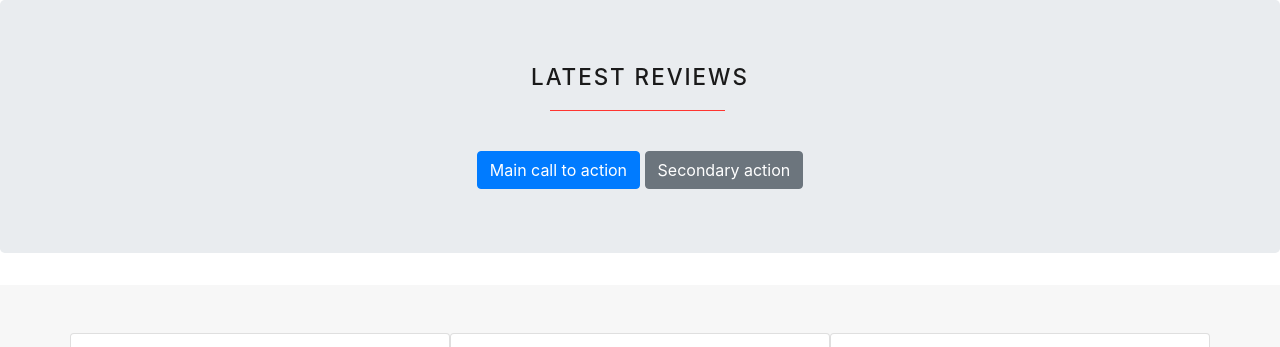
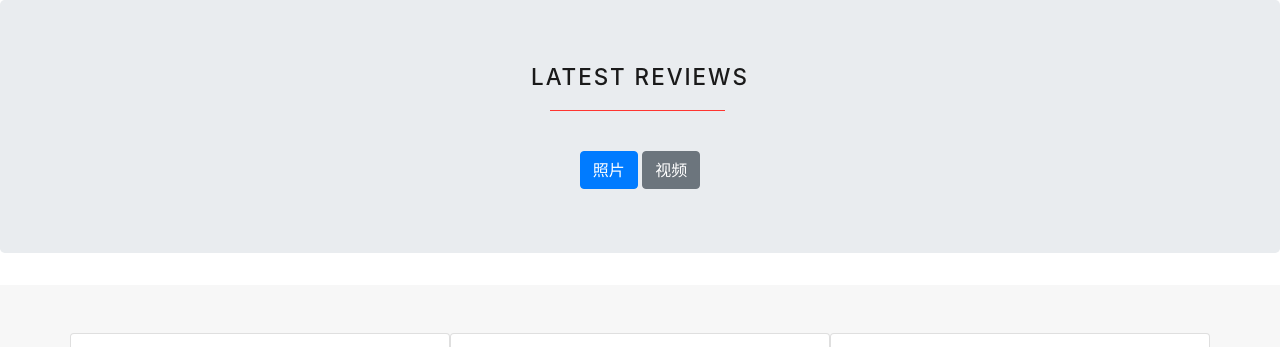
Before and after one commit to charismafight/TYE, a Django app: page / in a window 1280 px wide. Shown: the part 56-403 px from the top of the page. Run offline with Django 3.2, Linux system fonts and the light colour scheme; data comes from the database, SQL or seed files in the repository; both versions use the stored data as it was after the commit; some libraries are stand-ins or nearby versions.

Commit message:
add video base function

```diff
--- a/TYE/models.py
+++ b/TYE/models.py
@@ -38,3 +38,20 @@ def update_time(sender, instance, **kwargs):
         BASE_DIR = os.path.dirname(os.path.dirname(os.path.abspath(__file__)))
         fullpath = BASE_DIR + instance.img.url
         rotate_image(fullpath)
+
+
+class Video(models.Model):
+    title = models.TextField('标题', max_length=100)
+    description = models.TextField('描述', max_length=2000, null=True, blank=True)
+    votes = models.IntegerField('投票数', default=0, editable=False)
+    file = models.FileField('文件', default=None, null=True, blank=True)
+    pub_date = models.DateTimeField('发布时间', default=datetime.now())
+    days_of_born = models.IntegerField('出生天数', editable=False)
+
+    def get_days_of_born(self):
+        born = datetime(2018, 2, 8, tzinfo=timezone(timedelta(hours=8)))
+        self.days_of_born = (self.pub_date - born).days
+        return
+
+    def __str__(self):
+        return self.title
--- a/TYE/views.py
+++ b/TYE/views.py
@@ -5,5 +5,6 @@ from .models import *
 
 def index(request):
     template = loader.get_template('index.html')
-    context = {'archives': Archive.objects.all()}
+    context = {'archives': Archive.objects.all(), 'videos': Video.objects.all()}
+
     return HttpResponse(template.render(context, request))
--- a/static/album.css
+++ b/static/album.css
@@ -38,6 +38,20 @@
 
 .card > img {
     margin-bottom: .75rem;
+}
+
+.videoDiv {
+    float: left;
+    width: 33.333%;
+    height: 33.333%;
+    padding: .75rem;
+    margin-bottom: 2rem;
+    border: 0;
+}
+
+.video {
+    width: 500px;
+    height: 500px;
 }
 
 .card-text {
--- /dev/null
+++ b/static/main.js
@@ -0,0 +1,15 @@
+function selectSection(a) {
+    $("#aPic").attr("class", "btn btn-secondary");
+    $("#aVideo").attr("class", "btn btn-secondary");
+
+    $(a).attr("class", "btn btn-primary");
+
+    $("#divPic").hide();
+    $("#divVideo").hide();
+
+    if ($(a).attr("id") == "aPic") {
+        $("#divPic").show();
+    } else {
+        $("#divVideo").show();
+    }
+}
--- a/templates/base.html
+++ b/templates/base.html
@@ -15,7 +15,8 @@
     <link href="{% static 'thickbox.css' %}" rel="stylesheet">
     <script src="https://code.jquery.com/jquery-3.3.1.min.js"
             integrity="sha256-FgpCb/KJQlLNfOu91ta32o/NMZxltwRo8QtmkMRdAu8=" crossorigin="anonymous"></script>
-    <link rel="shortcut icon" href="{%static 'favicon.ico'  %}" />
+    <link rel="shortcut icon" href="{% static 'favicon.ico' %}"/>
+    <script src="{% static 'main.js' %}"></script>
 </head>
 
 <body>
@@ -70,16 +71,22 @@
             </h1>
             <p class="lead text-muted"></p>
             <p>
-                    <a href="#" class="btn btn-primary">Main call to action</a>
-                    <a href="#" class="btn btn-secondary">Secondary action</a>
+                <a id="aPic" href="#" onclick="selectSection(this)" class="btn btn-primary">照片</a>
+                <a id="aVideo" href="#" onclick="selectSection(this)" class="btn btn-secondary">视频</a>
             </p>
         </div>
     </section>
 
-        {% block main %}
+    <div id="divPic">
+        {% block blockPic %}
 
         {% endblock %}
+    </div>
+    <div id="divVideo">
+        {% block blockVideo %}
 
+        {% endblock %}
+    </div>
 </main>
 
 
@@ -111,7 +118,8 @@
         <style type="text/css"></style>
     </defs>
     <text x="0" y="18"
-            style="font-weight:bold;font-size:18pt;font-family:Arial, Helvetica, Open Sans, sans-serif">Thumbnail</text>
+          style="font-weight:bold;font-size:18pt;font-family:Arial, Helvetica, Open Sans, sans-serif">Thumbnail
+    </text>
 </svg>
 </body>
 
--- a/templates/index.html
+++ b/templates/index.html
@@ -1,5 +1,9 @@
 {% extends "base.html" %}
 
-{% block main %}
+{% block blockPic %}
     {% include "album.html" %}
 {% endblock %}
+
+{% block blockVideo %}
+    {% include "videos.html" %}
+{% endblock %}
--- /dev/null
+++ b/templates/videos.html
@@ -0,0 +1,18 @@
+{% load staticfiles %}
+{% load static %}
+<script src="{% static 'thickbox.js' %}"></script>
+<div class="album text-muted">
+    <div class="container">
+        <div class="row">
+            {% if videos %}
+                {% for a in videos %}
+                    <div class="videoDiv">
+                        <video src="{% get_media_prefix %}{{ a.file }}" controls="controls" class="video"></video>
+                        <p class="card-text">{{ a.description }}</p>
+                        <p class="card-text">{{ a.pub_date }}</p>
+                    </div>
+                {% endfor %}
+            {% endif %}
+        </div>
+    </div>
+</div>
```
Also changed, not shown: TYE/admin.py (+8 -0 lines), db.sqlite3. Lines whose indentation alone changed are shown as unchanged.
